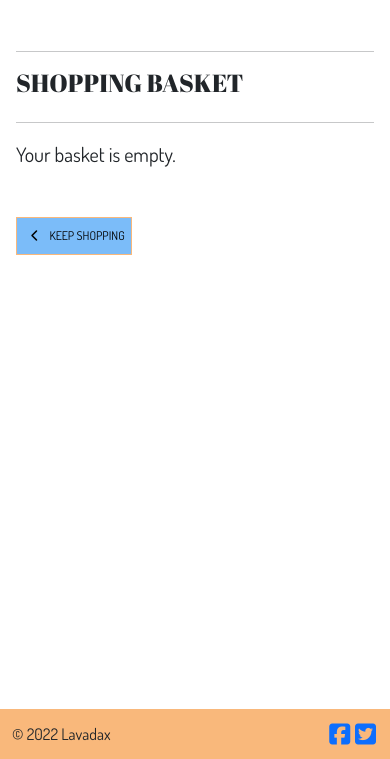
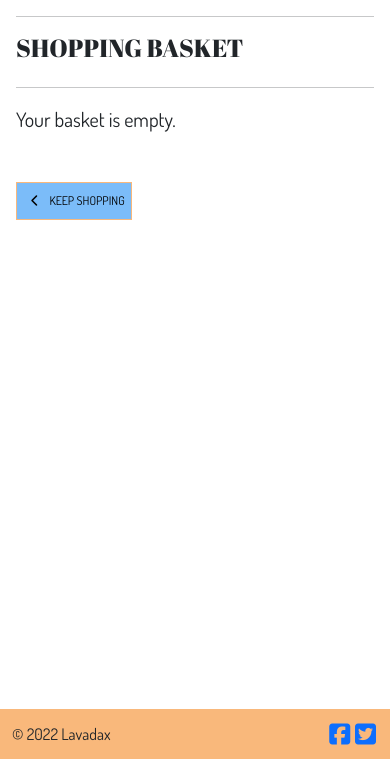
Before and after one commit to Code-Institute-Submissions/lavadax-Madarame-Studio_MayResub, a Django app: page /basket/ in a window 390 px wide. Shown: the part 85-844 px from the top of the page. Run offline with Django 3.2, Linux system fonts and the light colour scheme; some libraries are stand-ins or nearby versions.

Commit message:
Add responsiveness to main content section

```diff
--- a/static/css/base.css
+++ b/static/css/base.css
@@ -4,7 +4,6 @@ html {
 
 body {
     font-family:  "Dosis", "Helvetica", "sans-serif";
-    height: calc(100vh - 120px);
 }
 
 .header-font {
@@ -269,6 +268,11 @@ input[name='query']::placeholder {
 }
 
 @media (max-width: 991px) {
+    .main-content {
+        min-height: calc(100vh - 85px - 50px);
+        margin-top: 85px;
+    }
+
     .display-4.logo-font.text-black {
         font-size: 2rem;
     }
```
